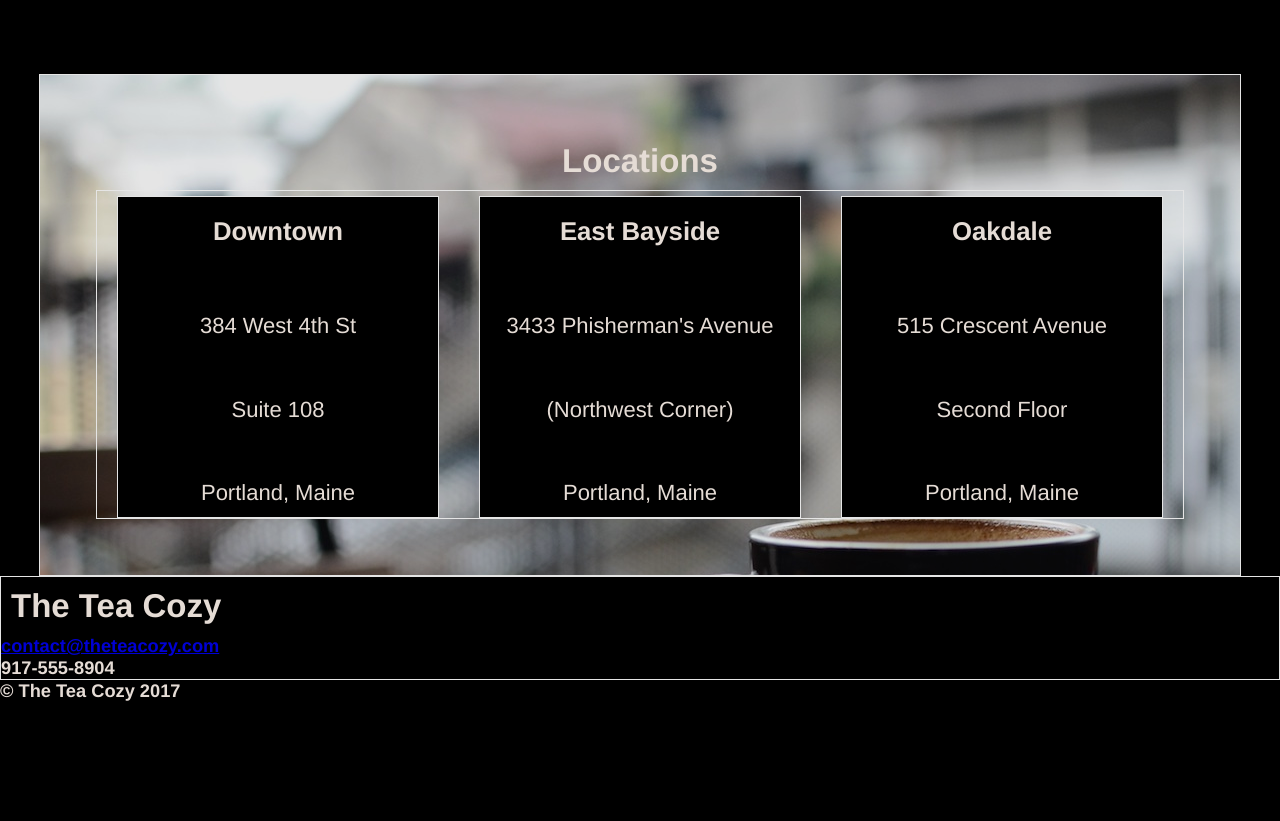
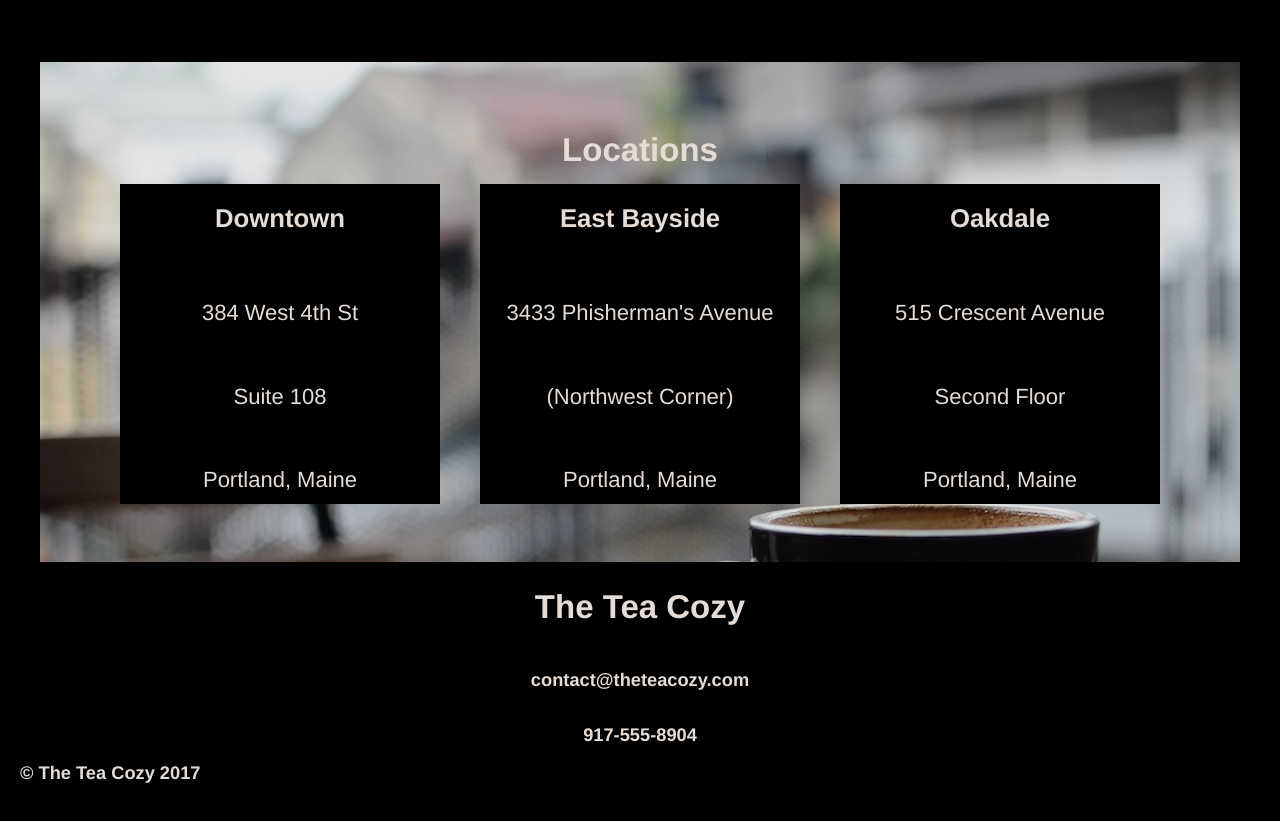
Before and after one commit to GingerBeardx/TeaCozy, a plain HTML site: page index.html in a window 1280 px wide. Shown: the part 1499-2320 px from the top of the page. Before the commit the page ends 2201 px from the top, so only its background shows below. Drawn offline with Linux system fonts and the light colour scheme.

Commit message:
Finalized styling ready for review

```diff
--- a/index.html
+++ b/index.html
@@ -86,7 +86,7 @@
         <h5>917-555-8904</h5>
       </div>
 
-      <h5>&copy The Tea Cozy 2017</h5>
+      <h5 id=copyright>&copy The Tea Cozy 2017</h5>
     </footer>
   </body>
 </html>
--- a/resources/style.css
+++ b/resources/style.css
@@ -13,13 +13,17 @@ body {
 
 div {
   display: block;
-  border: 1px white solid;
 }
 
 h2, h3, h4 {
   margin: 0;
   padding: 10px;
 }
+
+a:hover {
+  color: seagreen;
+}
+
 /* header style */
 header {
   display: flex;
@@ -110,7 +114,7 @@ nav a {
   align-items: center;
   justify-content: center;
   flex-direction: column;
-  height: 500px;
+  height: 500px; /* This size does not show as much of the coffee cup in the redline */
   width: 1200px;
 }
 
@@ -135,3 +139,22 @@ nav a {
   margin-left: 20px;
   margin-right: 20px;
 }
+
+/* footer style */
+.contact {
+  height: 200px;
+  display: flex;
+  flex-direction: column;
+  align-items: center;
+  justify-content: space-around;
+}
+
+.contact a {
+  color: seashell;
+  text-decoration: none;
+}
+
+#copyright {
+  margin-left: 20px;
+  margin-bottom: 50px;
+}
```
